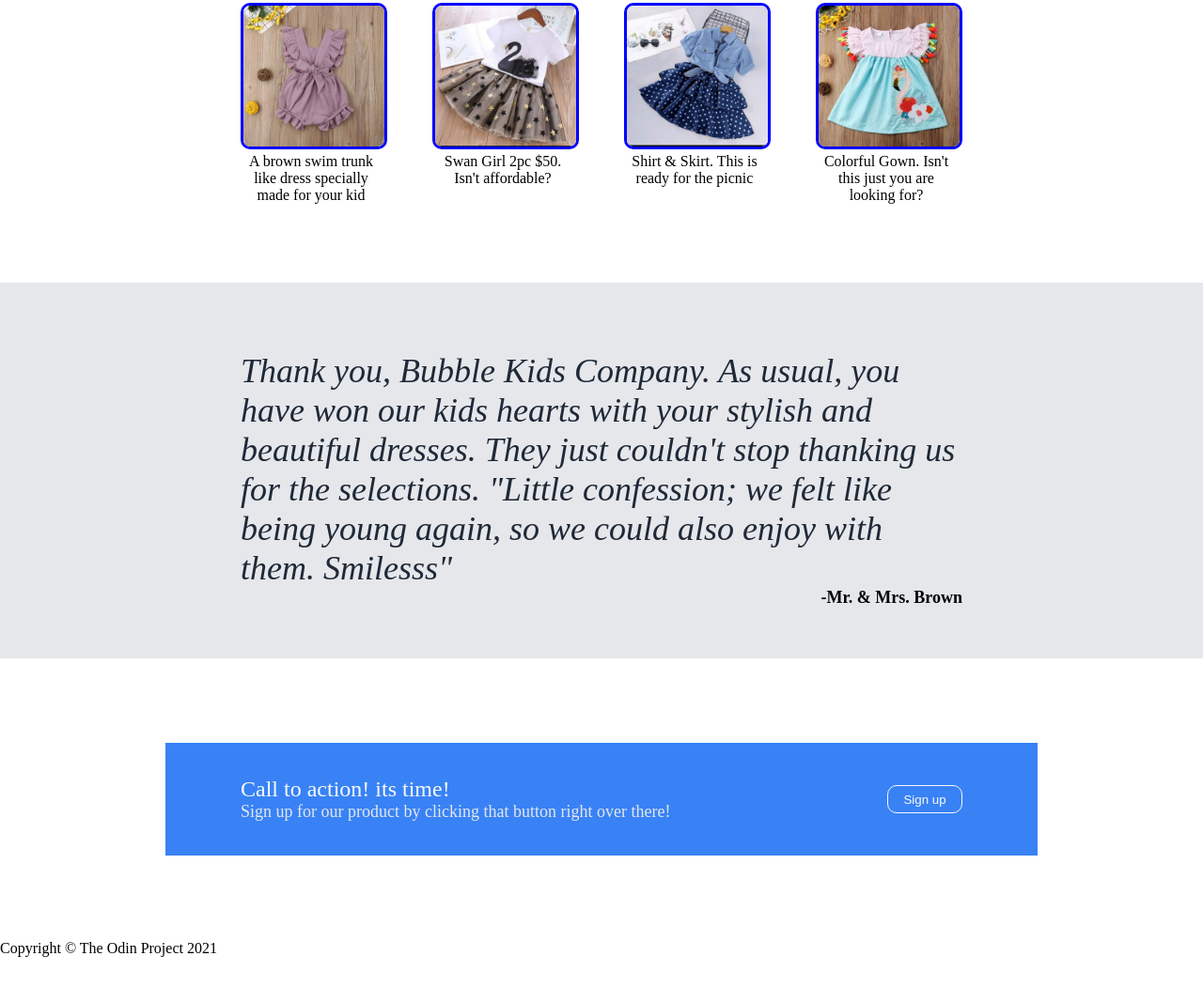
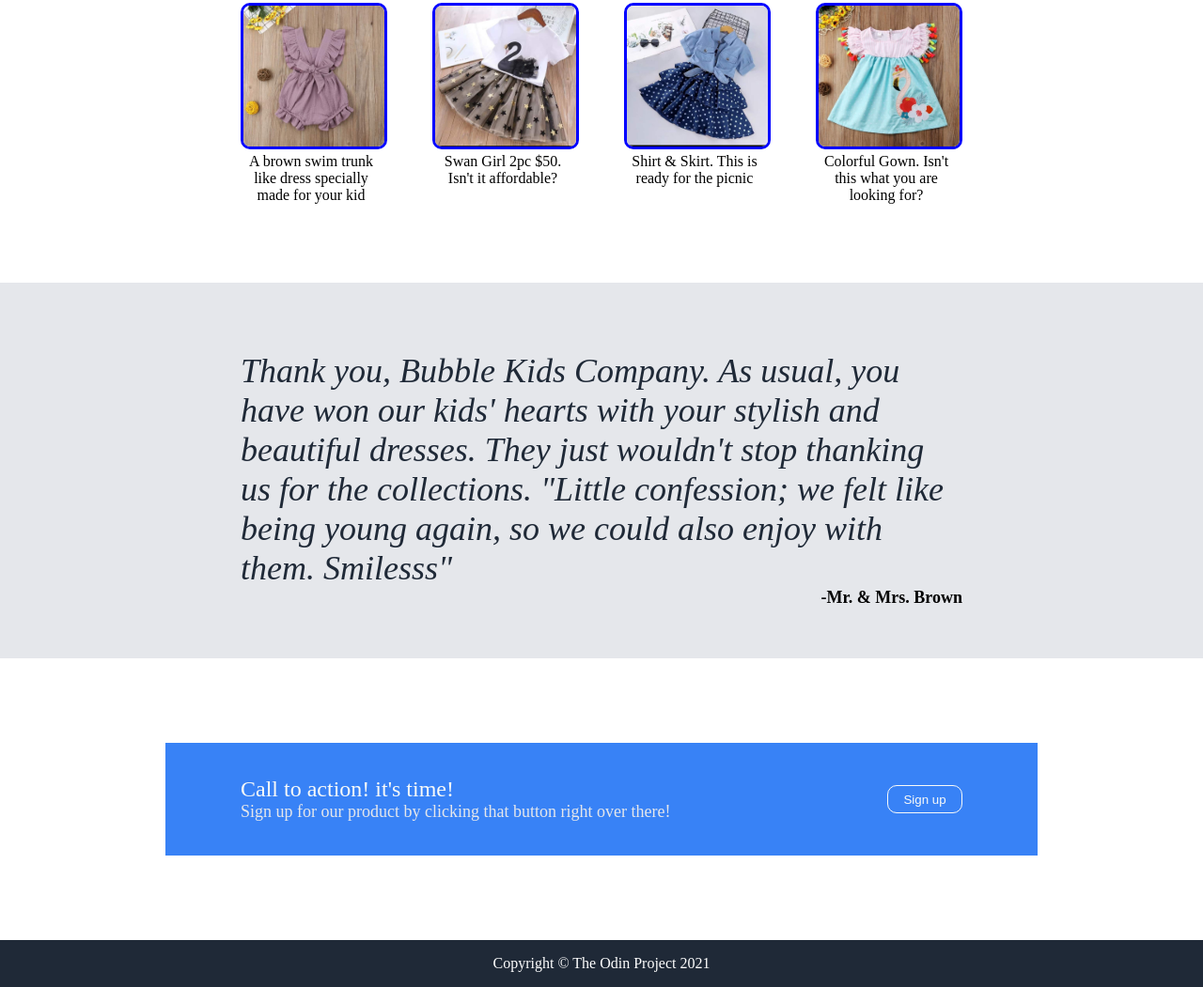
Before and after one commit to AdeBeeY/Webpage, a plain HTML site: page index.html in a window 1280 px wide. Shown: the part 527-1578 px from the top of the page at 94% size. Before the commit the page ends 1546 px from the top, so only its background shows below. Drawn offline with Linux system fonts and the light colour scheme; files whose address does not match are found by name.

Commit message:
fix typos the typograhical errors were corrected and footer completed

```diff
--- a/index.html
+++ b/index.html
@@ -39,7 +39,7 @@
             </div>
             <div class="sample">
               <img src="/home/dell/Desktop/Webpage/image2.jpg" style="width:150px; height: 150px" alt="Swan Girl">
-              <div class="text">Swan Girl 2pc $50. Isn't affordable?</div>
+              <div class="text">Swan Girl 2pc $50. Isn't it affordable?</div>
             </div>
             <div class="sample">
               <img src="/home/dell/Desktop/Webpage/image3.jpg" style="width:150px; height: 150px" alt="Sky-blue Shirt & Dark-blue Skirt">
@@ -47,20 +47,20 @@
             </div>
             <div class="sample">
               <img src="/home/dell/Desktop/Webpage/image4.jpg" style="width:150px; height: 150px" alt="Colorful Gown">
-              <div class="text">Colorful Gown. Isn't this just you are looking for?</div>
+              <div class="text">Colorful Gown. Isn't this what you are looking for?</div>
             </div>
         </div>
     </div>
 
     <div class="testimony">
-        <p id="test">Thank you, Bubble Kids Company. As usual, you have won our kids hearts with your stylish and beautiful dresses. They just couldn't stop thanking us for the selections. "Little confession; we felt like being young again, so we could also enjoy with them. Smilesss"</p>
+        <p id="test">Thank you, Bubble Kids Company. As usual, you have won our kids' hearts with your stylish and beautiful dresses. They just wouldn't stop thanking us for the collections. "Little confession; we felt like being young again, so we could also enjoy with them. Smilesss"</p>
         <p class="name">-Mr. & Mrs. Brown</p>
     </div>
 
     <div class="empty-box">
       <div class="action">
         <div class="action-box">
-            <p class="call">Call to action! its time!</p>
+            <p class="call">Call to action! it's time!</p>
             <p class="direction">Sign up for our product by clicking that button right over there!</p>
         </div>
         <a href="https:www.bubblekidscompany.com/"><button>Sign up</button></a>
--- a/style.css
+++ b/style.css
@@ -180,3 +180,12 @@ font-weight: normal;
 .action a {
 align-self: center;
 }
+
+footer {
+background-color: #1F2937;
+height: 50px;
+color: white;
+display: flex;
+justify-content: center;
+align-items: center;
+}
```
